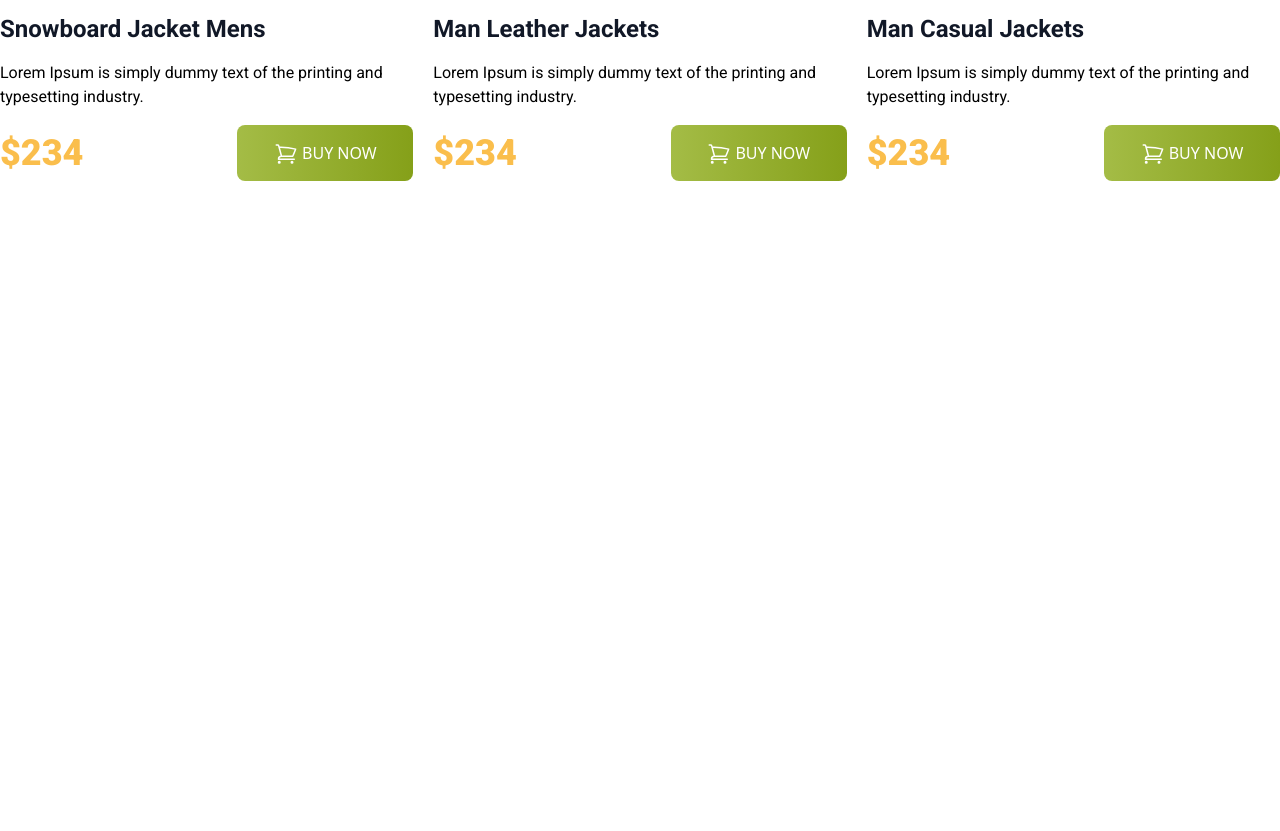
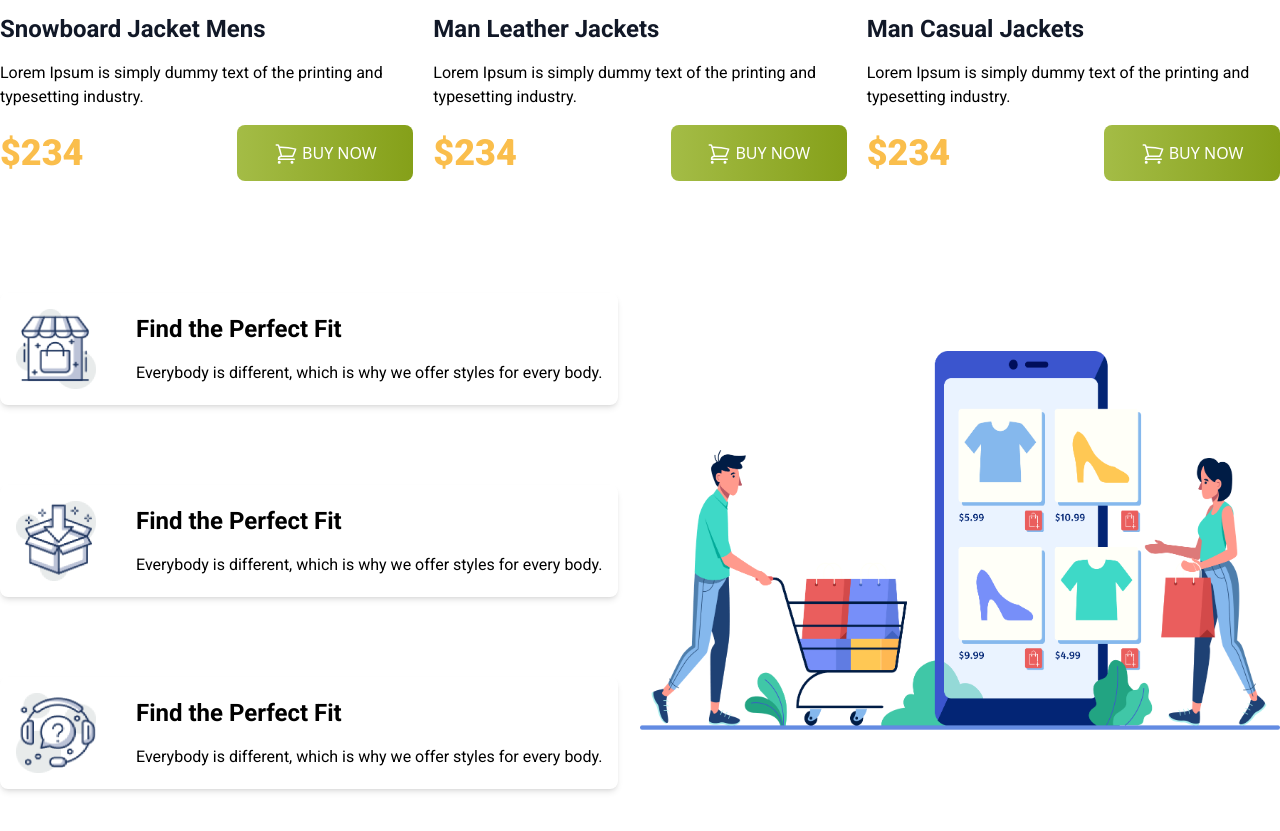
Before and after one commit to TanimShahriar/penguine-practice, a plain HTML site: page index.html in a window 1280 px wide. Shown: the part 2022-2853 px from the top of the page. Before the commit the page ends 2267 px from the top, so only its background shows below. Drawn offline with nearby package versions, Linux system fonts and the light colour scheme.

Commit message:
website completed with responsive

```diff
--- a/index.html
+++ b/index.html
@@ -146,7 +146,7 @@
 
     <!-- Man Product section -->
     <section class="my-16">
-      <h1 class="text-5xl capitalize font-bebas font-medium text-slate-500 text-center md:text-left lg:text-left ">man
+      <h1 class="text-5xl capitalize font-bebas font-medium text-red-500 text-center md:text-left lg:text-left ">man
         jacket</h1>
       <!-- card container -->
       <div class="mt-7 grid grid-cols-1 md:grid-cols-2 lg:grid-cols-3 gap-5 w-3/4 md:w-full lg:w-full mx-auto">
@@ -218,6 +218,46 @@
         </div>
       </div>
     </section>
+
+    <!-- service section -->
+    <section class="flex flex-col md:flex-row lg:flex-row row justify-between items-center my-28 border-slate-950">
+
+      <!-- service-text container -->
+      <div class="flex flex-col gap-10">
+        <!-- service text -->
+        <div class="flex items-center gap-x-10 font-roboto shadow-md rounded-lg p-4 mb-10">
+          <img class="h-20 w-20" src="icons/house.png" alt="">
+          <div class="">
+            <h4 class="text-2xl font-bold">Find the Perfect Fit</h4>
+            <p class="text-base font-normal mt-4">Everybody is different, which is why we
+              offer styles for every body.</p>
+          </div>
+        </div>
+        <!-- service text -->
+        <div class="flex items-center gap-x-10 font-roboto shadow-md rounded-lg p-4">
+          <img class="h-20 w-20" src="icons/box.png" alt="">
+          <div class="">
+            <h4 class="text-2xl font-bold">Find the Perfect Fit</h4>
+            <p class="text-base font-normal mt-4">Everybody is different, which is why we
+              offer styles for every body.</p>
+          </div>
+        </div>
+        <!-- service text -->
+        <div class="flex items-center gap-x-10 font-roboto shadow-md rounded-lg p-4 mt-10">
+          <img class="h-20 w-20" src="icons/question.png" alt="">
+          <div class="">
+            <h4 class="text-2xl font-bold">Find the Perfect Fit</h4>
+            <p class="text-base font-normal mt-4">Everybody is different, which is why we
+              offer styles for every body.</p>
+          </div>
+        </div>
+      </div>
+
+      <!-- service image -->
+      <div class="w-1/2 mt-20 md:mt-0 lg:mt-0">
+        <img class="w-full md:w-3/2 lg:w-3/2" src="images/shopping.png" alt="">
+      </div>
+    </section>
   </main>
 </body>
 
```
